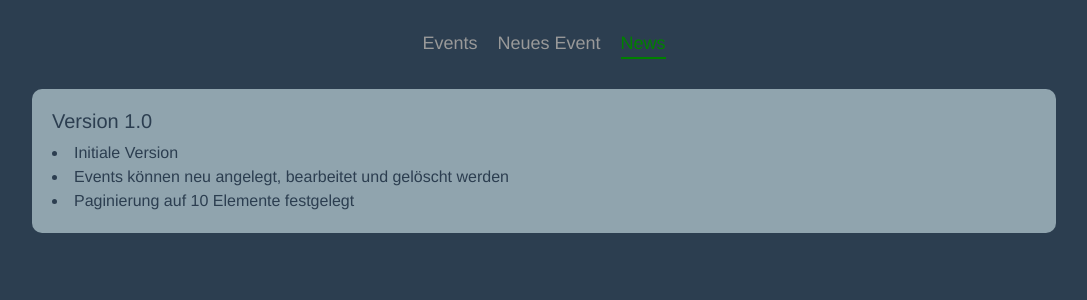
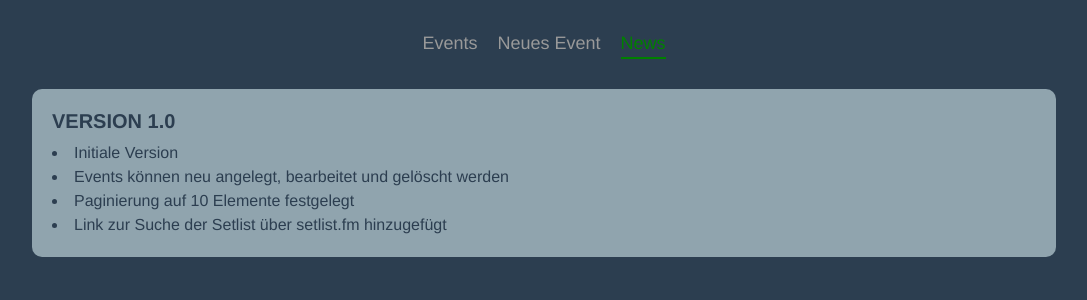
Before and after one commit to Senti81/konzi-client, a Vue app: page /news in a window 1280 px wide. Shown: the top 300 px of the page, without its empty margins (96-1183 px from the left). Built offline with nearby package versions, Linux system fonts and the light colour scheme.

Commit message:
added link to setlist.fm

```diff
--- a/src/components/EventTableRow.vue
+++ b/src/components/EventTableRow.vue
@@ -1,7 +1,7 @@
 <template>
   <h2 class="accordion-header" :id="createHeadingForAccordion">
     <button class="accordion-button collapsed" type="button" data-bs-toggle="collapse" :data-bs-target="createIndexForAccordion" aria-expanded="false" :aria-controls="createIdForAccordion">
-        {{ formatDate }}: {{ event. band }}
+        {{ formatDate }}: {{ event.band }}
     </button>
   </h2>
   <div :id="createIdForAccordion" class="accordion-collapse collapse" :aria-labelledby="createHeadingForAccordion" data-bs-parent="#accordionExample">
@@ -10,6 +10,9 @@
         <span class="badge rounded-pill"
           :class="{ 'bg-success': event.typ === 'Konzert', 'bg-warning': event.typ === 'Festival'}">{{ event.typ }}</span>
         <p>{{ event.stadt }} / {{ event.location }}</p>
+        <small>
+          <a class="setlist-link" :href="getSetlistLink(event.band, event.stadt, event.location, formatDate)" target="blank">Setlist bei setlist.fm suchen</a>
+        </small>
       </div>
       <div class="action-buttons">
         <router-link :to="{ name: 'EditEvent', params: { id: event._id }}">
@@ -23,6 +26,11 @@
 <script>
 export default {
   props: ['event', 'index'],
+  methods: {
+    getSetlistLink(band, stadt, location, datum) {
+      return 'https://www.setlist.fm/search?query='+band+'+'+stadt+'+'+location+'&year='+datum.substring(0, 4)
+    }
+  },
   computed: {
     createIndexForAccordion() {
       return '#collapse' + this.index
@@ -41,6 +49,13 @@ export default {
 </script>
 
 <style scoped>
+a.setlist-link {
+  font-size: 12px;
+  text-decoration: none;
+  text-transform: uppercase;
+  color: #263238;
+  padding-left: 5px;
+}
 .accordion-button {
   background-color: #90a4ae;
 }
--- a/src/views/News.vue
+++ b/src/views/News.vue
@@ -5,17 +5,16 @@
       <li>Initiale Version</li>
       <li>Events können neu angelegt, bearbeitet und gelöscht werden</li>
       <li>Paginierung auf 10 Elemente festgelegt</li>
+      <li>Link zur Suche der Setlist über setlist.fm hinzugefügt</li>
     </div>
   </div>
 </template>
 
-<script>
-export default {
-
+<style>
+h5 {
+  text-transform: uppercase;
+  font-weight: bold;
 }
-</script>
-
-<style>
 .container {
   background: #90a4ae;
   padding: 20px 20px;
```
Lines whose indentation alone changed are shown as unchanged.
